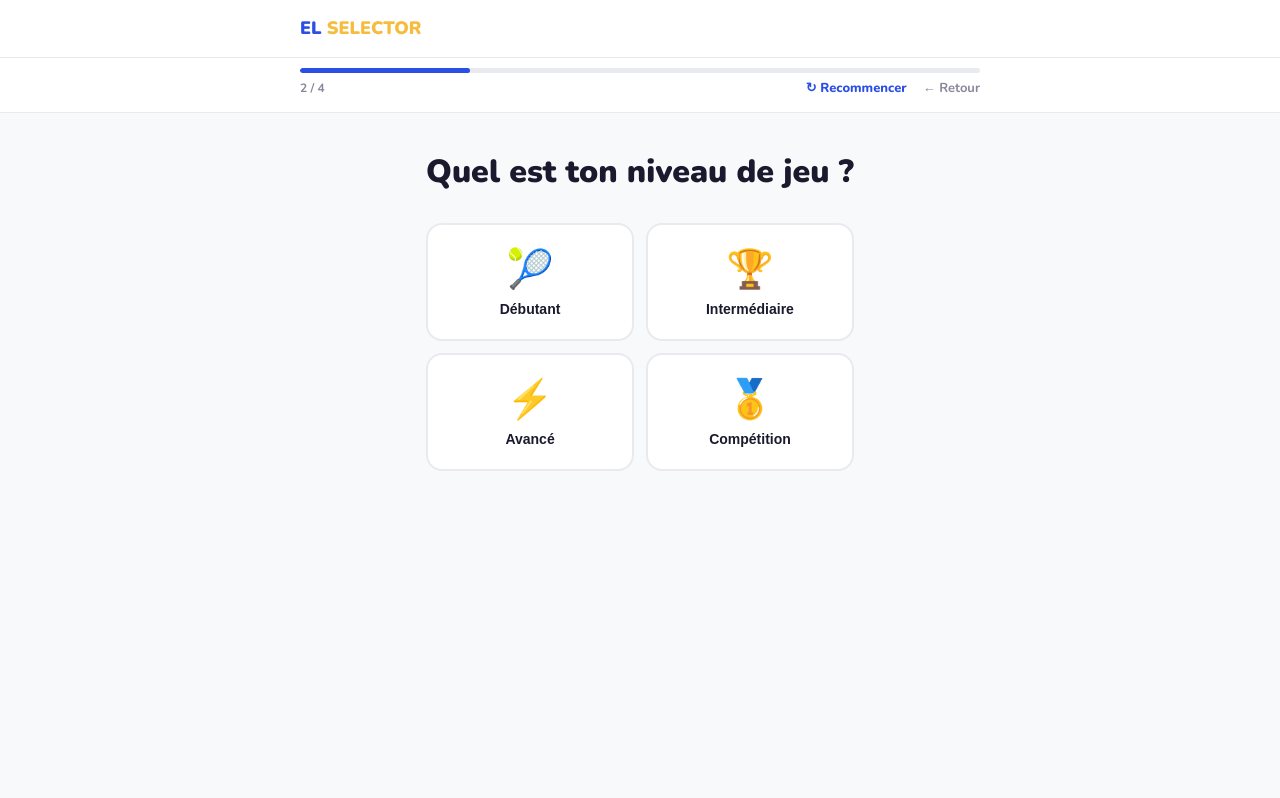
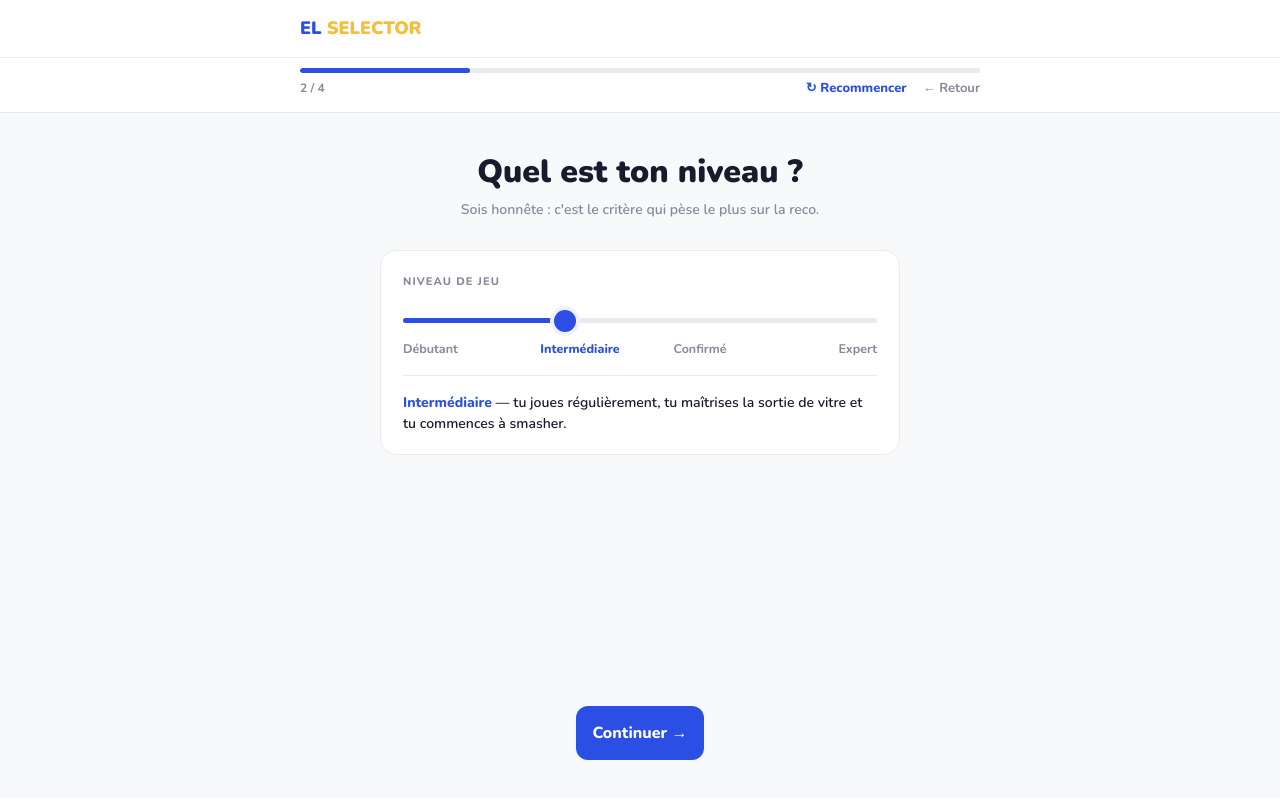
Before and after one commit to sebdenice-oom/el-selector2, a Next.js app: page /selector in a window 1280 px wide. Both pictures are taken after a click on the button "Homme". Built offline with nearby package versions, Linux system fonts and the light colour scheme.

Commit message:
Ecran 02 niveau (jauge continue)

```diff
--- a/app/globals.css
+++ b/app/globals.css
@@ -90,6 +90,37 @@ body {
 .genre-card.active .genre-illus { background: #E3E9FF; }
 .genre-card-label { font-size: 15px; font-weight: 800; color: var(--texte); text-align: center; }
 
+/* ===== Écran 02 — Niveau : jauge continue ===== */
+.gauge-box {
+  background: var(--blanc);
+  border: 1px solid var(--bordure);
+  border-radius: var(--radius);
+  padding: 22px 22px 20px;
+  max-width: 520px;
+  margin: 0 auto 8px;
+}
+.gauge-label {
+  font-family: var(--font);
+  font-size: 11px; font-weight: 800; letter-spacing: .1em; text-transform: uppercase;
+  color: var(--texte-muted); margin-bottom: 16px;
+}
+.gauge-range { width: 100%; margin: 2px 0 4px; }
+.gauge-ticks { display: flex; justify-content: space-between; gap: 6px; margin-top: 10px; }
+.gauge-tick {
+  background: none; border: none; padding: 0; cursor: pointer;
+  font-family: var(--font); font-size: 12.5px; font-weight: 700; color: var(--texte-muted);
+  transition: color .15s ease; flex: 1; text-align: center;
+}
+.gauge-tick:first-child { text-align: left; }
+.gauge-tick:last-child { text-align: right; }
+.gauge-tick:hover { color: var(--bleu); }
+.gauge-tick.active { color: var(--bleu); font-weight: 800; }
+.gauge-def {
+  font-family: var(--font); font-size: 14px; font-weight: 600; color: var(--texte);
+  line-height: 1.5; margin-top: 18px; padding-top: 16px; border-top: 1px solid var(--bordure);
+}
+.gauge-def strong { font-weight: 800; color: var(--bleu); }
+
 .level-grid { display: grid; grid-template-columns: 1fr 1fr; gap: 12px; margin-bottom: 24px; }
 .level-card {
   background: var(--blanc); border: 2px solid var(--bordure); border-radius: var(--radius);
--- a/app/selector/page.jsx
+++ b/app/selector/page.jsx
@@ -18,13 +18,14 @@ const ETAPES = [
   },
   {
     id: 'niveau',
-    titre: 'Quel est ton niveau de jeu ?',
-    type: 'level_cards',
+    titre: 'Quel est ton niveau ?',
+    sous_titre: "Sois honnête : c'est le critère qui pèse le plus sur la reco.",
+    type: 'gauge',
     options: [
-      { value: 'debutant',      label: 'Débutant',      icon: '🎾' },
-      { value: 'intermediaire', label: 'Intermédiaire', icon: '🏆' },
-      { value: 'avance',        label: 'Avancé',        icon: '⚡' },
-      { value: 'competition',   label: 'Compétition',   icon: '🥇' },
+      { value: 'debutant',      label: 'Débutant',      def: 'tu débutes ou tu joues de temps en temps ; tu cherches surtout du confort et de la tolérance.' },
+      { value: 'intermediaire', label: 'Intermédiaire', def: 'tu joues régulièrement, tu maîtrises la sortie de vitre et tu commences à smasher.' },
+      { value: 'avance',        label: 'Confirmé',      def: 'tu joues souvent, tu places tes coups et tu cherches plus de puissance et de contrôle.' },
+      { value: 'competition',   label: 'Expert',        def: 'tu joues en compétition ou à haut niveau ; tu veux une raquette exigeante et performante.' },
     ],
   },
   {
@@ -107,6 +108,15 @@ export default function QuizPage() {
   const etapeActuelle = ETAPES[etapeIndex]
   const progression = (etapeIndex / ETAPES.length) * 100
 
+  // Jauge : sélectionne un palier par défaut (Intermédiaire) à l'entrée de l'étape
+  useEffect(function() {
+    if (etapeActuelle.type === 'gauge' && !reponses[etapeActuelle.id]) {
+      var parDefaut = etapeActuelle.options[1] || etapeActuelle.options[0]
+      if (parDefaut) setReponses(function(prev) { return Object.assign({}, prev, { [etapeActuelle.id]: parDefaut.value }) })
+    }
+    // eslint-disable-next-line react-hooks/exhaustive-deps
+  }, [etapeActuelle.id])
+
   function selectionner(valeur) {
     setReponses(function(prev) { return Object.assign({}, prev, { [etapeActuelle.id]: valeur }) })
   }
@@ -135,6 +145,7 @@ export default function QuizPage() {
 
   function peutContinuer() {
     if (etapeActuelle.type === 'slider') return true
+    if (etapeActuelle.type === 'gauge') return !!valeurActuelle()
     if (etapeActuelle.type === 'ranked_chips') return (reponses.sensation || []).length >= 1
     return !!valeurActuelle()
   }
@@ -287,6 +298,35 @@ export default function QuizPage() {
           </div>
         )}
 
+        {etapeActuelle.type === 'gauge' && (function() {
+          var opts = etapeActuelle.options
+          var idx = opts.findIndex(function(o) { return o.value === valeurActuelle() })
+          if (idx < 0) idx = 1
+          var courant = opts[idx] || opts[0]
+          var pct = opts.length > 1 ? (idx / (opts.length - 1)) * 100 : 0
+          return (
+            <div className="gauge-box">
+              <div className="gauge-label">Niveau de jeu</div>
+              <input type="range" className="gauge-range" min={0} max={opts.length - 1} step={1}
+                value={idx}
+                onChange={function(e) { selectionner(opts[parseInt(e.target.value, 10)].value) }}
+                style={{ background: 'linear-gradient(to right, var(--bleu) 0%, var(--bleu) ' + pct + '%, var(--bordure) ' + pct + '%, var(--bordure) 100%)' }} />
+              <div className="gauge-ticks">
+                {opts.map(function(o, i) {
+                  return (
+                    <button key={o.value} type="button"
+                      className={'gauge-tick' + (i === idx ? ' active' : '')}
+                      onClick={function() { selectionner(o.value) }}>
+                      {o.label}
+                    </button>
+                  )
+                })}
+              </div>
+              <p className="gauge-def"><strong>{courant.label}</strong> — {courant.def}</p>
+            </div>
+          )
+        })()}
+
         {etapeActuelle.type === 'slider' && (
           <div>
             {reponses.budgetIllimite ? (
@@ -398,7 +438,7 @@ export default function QuizPage() {
       </div>
 
       <div className="container" style={{ paddingBottom: 40 }}>
-        {(etapeActuelle.type === 'slider' || etapeActuelle.type === 'ranked_chips') && (
+        {(etapeActuelle.type === 'slider' || etapeActuelle.type === 'ranked_chips' || etapeActuelle.type === 'gauge') && (
           <button className="btn btn-primary" onClick={suivant} disabled={!peutContinuer()}>
             {etapeIndex === ETAPES.length - 1 ? 'Voir mes raquettes →' : 'Continuer →'}
           </button>
```
